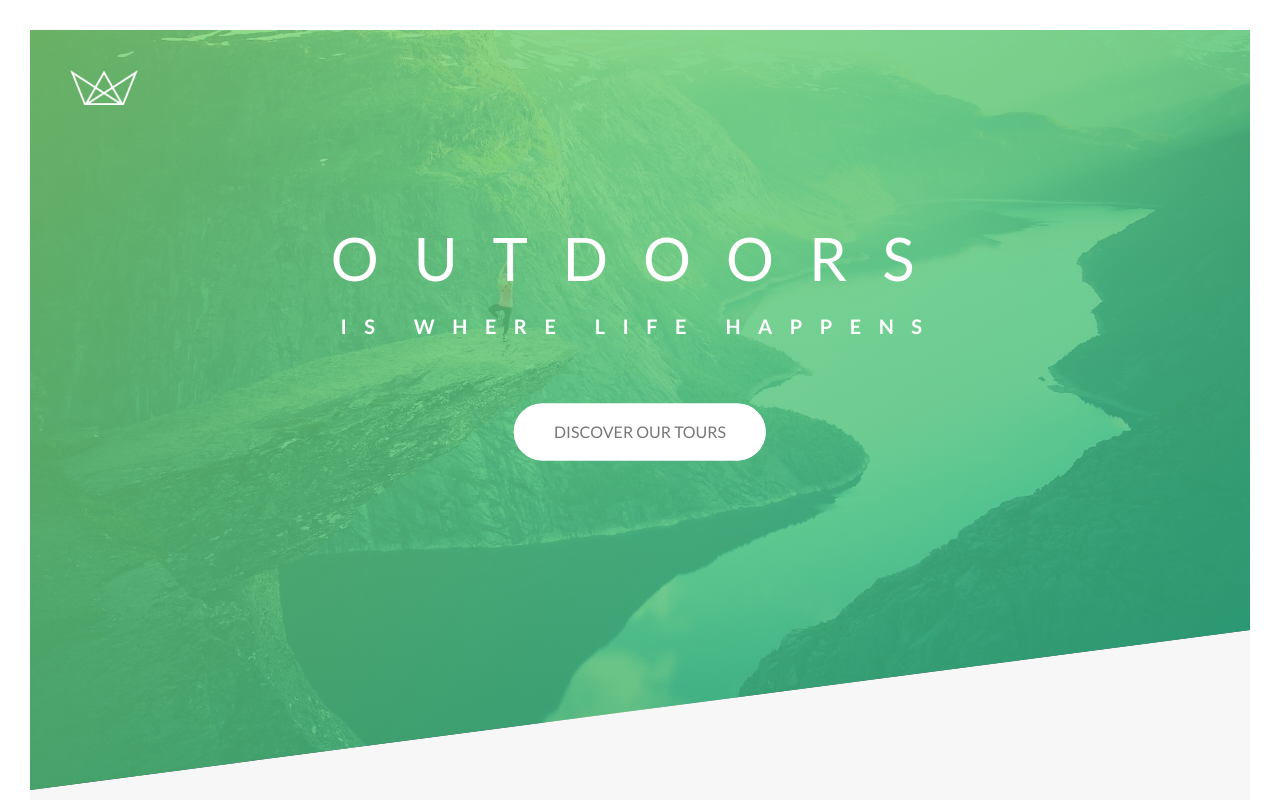
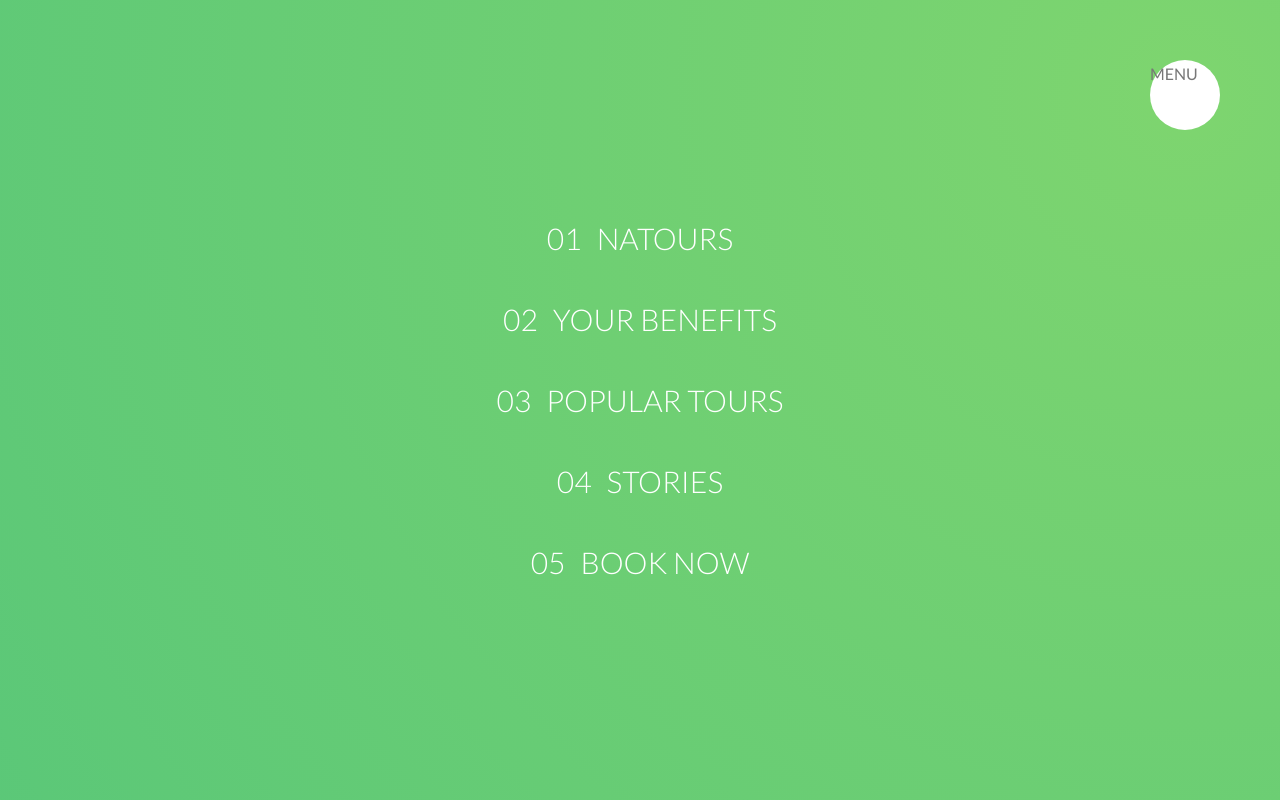
Before and after one commit to johnlester347/Natours, a website: page index.html in a window 1280 px wide. Shown: the top 800 px of the page. Drawn offline with Linux system fonts and the light colour scheme.

Commit message:
Navigation BG and List Done

```diff
--- a/index.html
+++ b/index.html
@@ -13,6 +13,25 @@
 </head>
 
 <body>
+
+    <div class="navigation">
+        <input type="checkbox" class="navigation__checkbox" id="navi-toggle">
+
+        <label for="navi-toggle" class="navigation__button">MENU</label>
+
+        <div class="navigation__background">&nbsp;</div>
+
+        <nav class="navigation__nav">
+            <ul class="navigation__list">
+                <li class="navigation__item"><a href="#" class="navigation__link"><span>01</span>Natours</a></li>
+                <li class="navigation__item"><a href="#" class="navigation__link"><span>02</span>Your Benefits</a></li>
+                <li class="navigation__item"><a href="#" class="navigation__link"><span>03</span>Popular Tours</a></li>
+                <li class="navigation__item"><a href="#" class="navigation__link"><span>04</span>Stories</a></li>
+                <li class="navigation__item"><a href="#" class="navigation__link"><span>05</span>Book Now</a></li>
+            </ul>
+        </nav>
+    </div>
+
     <header class="header">
         <div class="header__logo-box">
             <img src="img/logo-white.png" alt="Logo" class="header__logo">
--- a/sass/abstract/_mixins.scss
+++ b/sass/abstract/_mixins.scss
@@ -5,3 +5,10 @@
     display: table;
     }
 }
+
+@mixin container_center {
+    position: absolute;
+    top: 50%;
+    left: 50%;
+    transform: translate(-50%, -50%);
+}
--- /dev/null
+++ b/sass/layout/_navigation.scss
@@ -0,0 +1,117 @@
+.navigation {
+
+    &__checkbox {
+        display: none;
+    }
+
+    &__button {
+        background-color: $color-white;
+        height: 7rem;
+        width: 7rem;
+        position: fixed;
+        top: 6rem;
+        right: 6rem;
+        border-radius: 50%;
+        z-index: 2000;
+    }
+
+    &__background {
+        height: 6rem;
+        width: 6rem;
+        border-radius: 50%;
+        position: fixed;
+        top: 6.5rem;
+        right: 6.5rem;
+        background-image: radial-gradient($color-primary-light, $color-primary-dark);
+        z-index: 1000;
+
+        transform: scale(80);
+    }
+
+    &__nav {
+        height: 100vh;
+        width: 100%;
+        position: fixed;
+        top: 0;
+        right: 0;
+        z-index: 1500;
+    }
+
+    &__list {
+        @include container_center;
+        list-style: none;
+        text-align: center;
+    }
+
+    &__item {
+        margin: 1rem;
+    }
+
+    &__link {
+        &:link,
+        &:visited {
+        font-size: 3rem;
+        font-weight: 300;
+        color: $color-white;
+        text-decoration: none;
+        text-transform: uppercase;
+        padding: 1rem 2rem;
+        background-image: linear-gradient(120deg, transparent 0%, transparent 50%, $color-white 50%);
+        background-size: 230%;
+        transition: all .4s;
+        display: inline-block;
+
+        span {
+            margin-right: 1.5rem;
+            display: inline-block;
+        }
+    }
+
+        &:hover,
+        &:active {
+            display: inline-block;
+            background-position: 100%;
+            color: $color-primary;
+            transform: translateX(1rem);
+        }
+    }
+
+
+}
+
+
+// &__nav {
+//     background-image: linear-gradient(to right bottom, $color-primary-light, $color-primary-dark);
+//     height: 100vh;
+//     width: 100%;
+//     position: fixed;
+//     top: 0;
+//     right: 0;
+//     z-index: 1500;
+//     text-align: center;
+//     font-size: 3.2rem;
+//     font-weight: 300;
+// }
+
+// &__list {
+//     position: absolute;
+//     top: 50%;
+//     left: 50%;
+//     transform: translate(-50%, -50%);
+//     display: inline-block;
+//     width: 100%;
+//     text-transform: uppercase;
+// }
+
+// &__item {
+//     list-style: none;
+
+//     &:not(:last-child) {
+//         margin-bottom: 2rem;
+//     }
+// }
+
+// &__link {
+//     color: $color-white;
+//     text-decoration: none;
+// }
--- a/sass/main.scss
+++ b/sass/main.scss
@@ -22,6 +22,7 @@
 @import "layout/footer";
 @import "layout/header";
 @import "layout/grid";
+@import "layout/navigation";
 
 
 @import "pages/home";
```
Also changed, not shown: css/style.css, sass/base/_animations.scss (line endings or trailing spaces).
